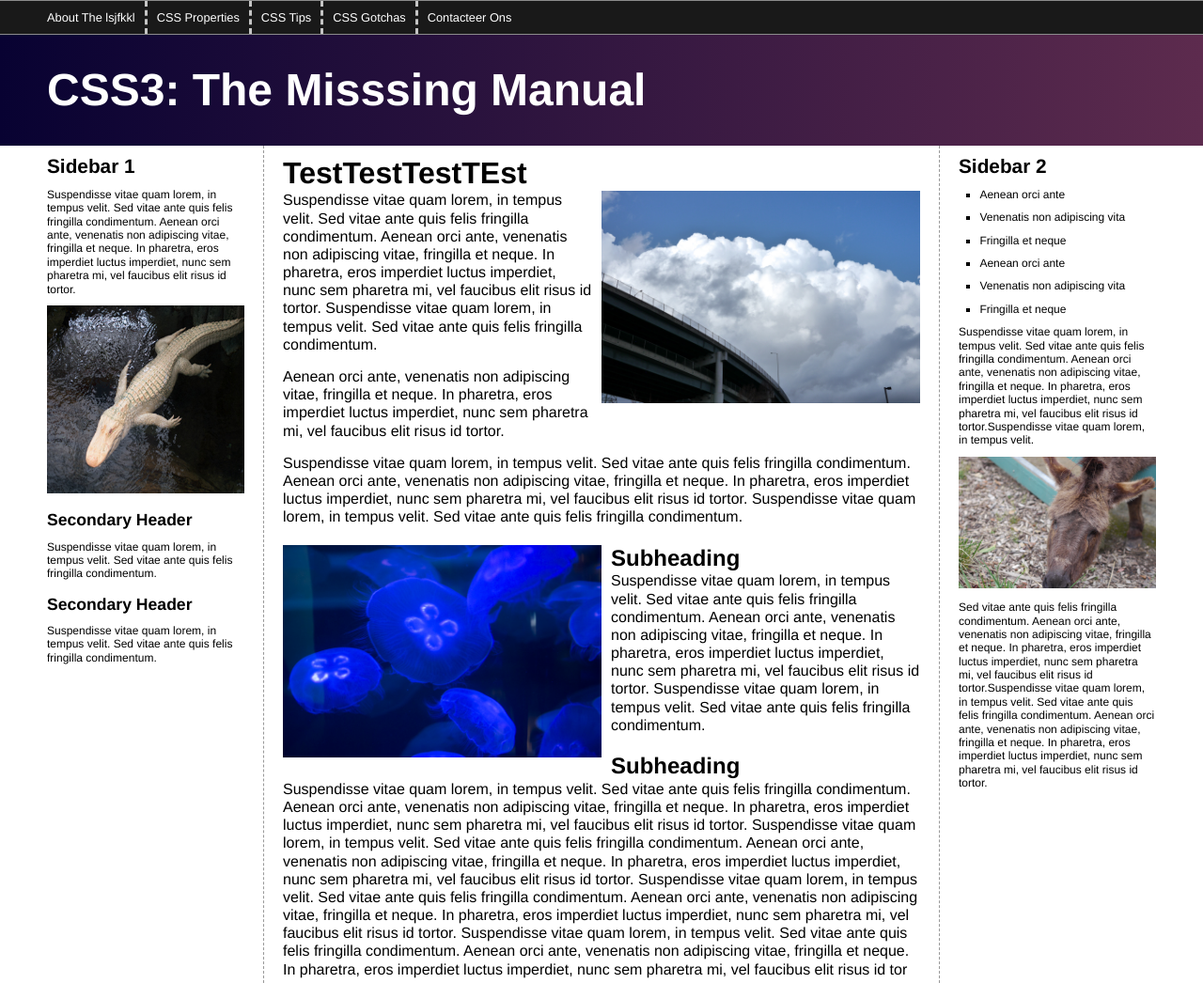
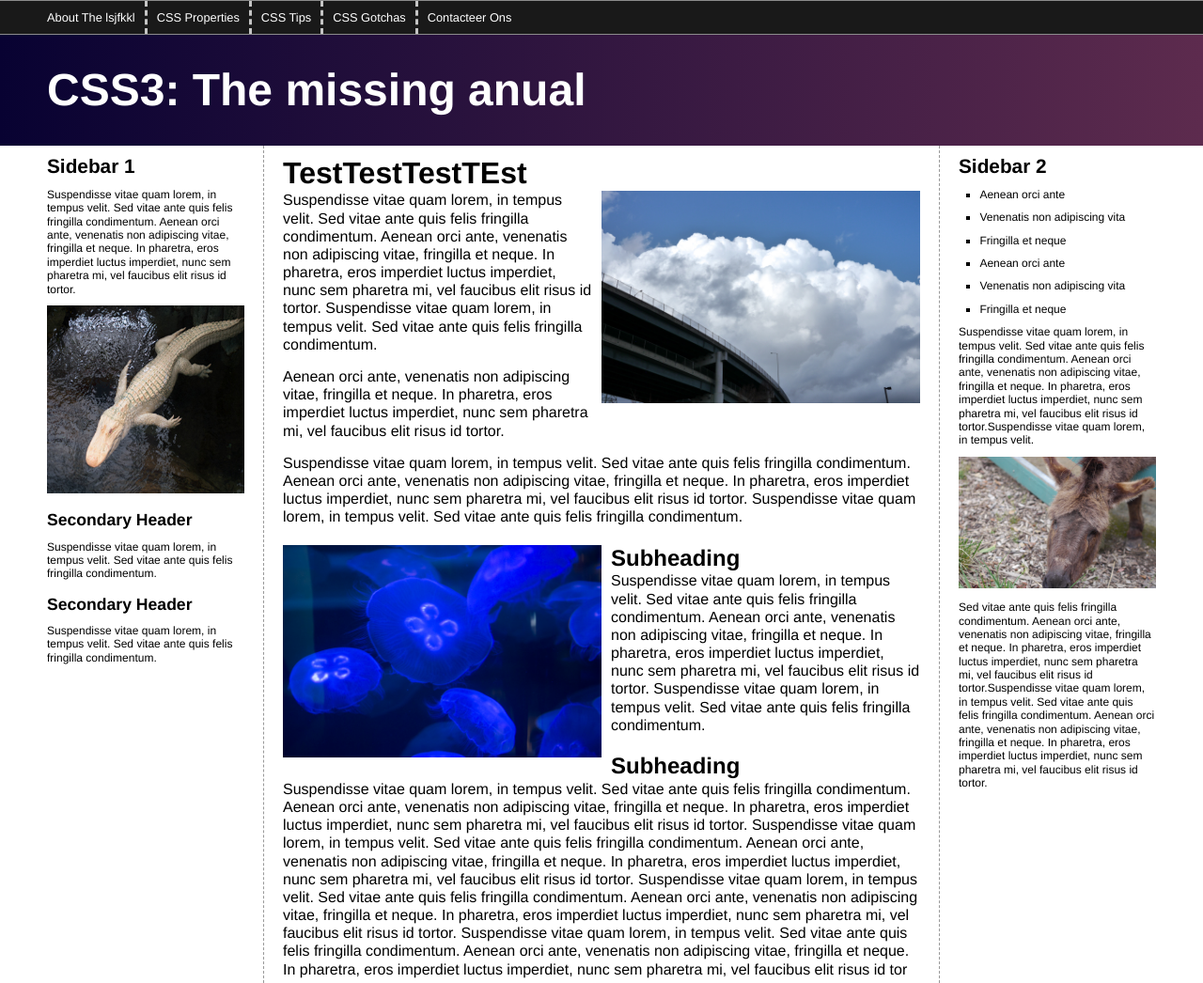
Before and after one commit to Kvh-glitch/Combell, a plain HTML site: page index.html in a window 1280 px wide. Shown: the top 1046 px of the page at 94% size. Drawn offline with Linux system fonts and the light colour scheme.

Commit message:
sfjkdfjsjdf

```diff
--- a/index.html
+++ b/index.html
@@ -19,7 +19,7 @@
             <li><a href="#">Contacteer Ons</a></li>
           </ul>
         </nav>
-        <h1>CSS3: The Misssing Manual</h1>
+        <h1>CSS3: The missing anual</h1>
       </header>
       <div class="contentWrapper">
         <div class="columnWrapper">
```
